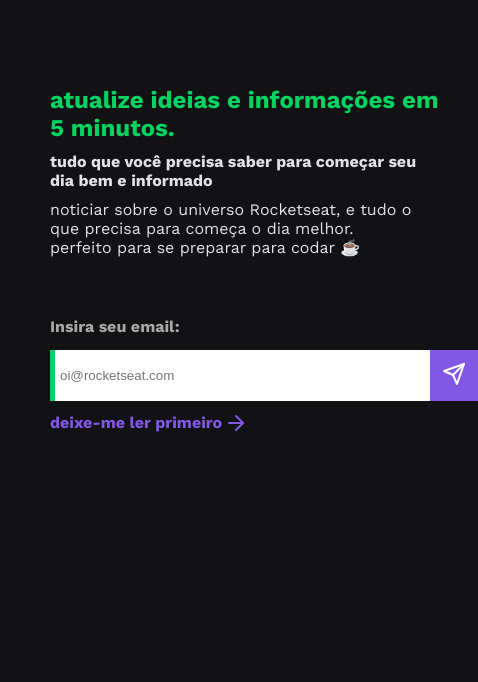
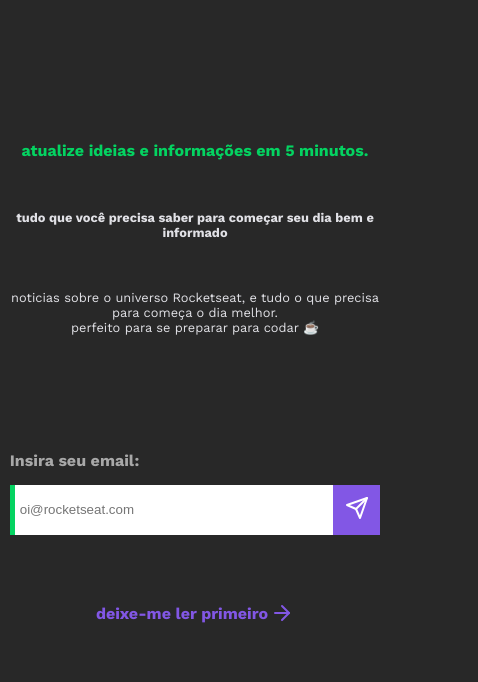
Before and after one commit to alvarento/newsletter-capture-page-rocketseat, a plain HTML site: page index.html in a window 390 px wide. Shown: the part 162-844 px from the top of the page, 478 px wide, since content can reach past the window. Drawn offline with nearby package versions, Linux system fonts and the light colour scheme; grey boxes are pictures that could not be loaded.

Commit message:
add mobile.css and README.md

```diff
--- /dev/null
+++ b/css/mobile.css
@@ -0,0 +1,48 @@
+body {
+    max-width: 100vh;
+    max-height: 100vh;
+    display: block;
+}
+
+.container-text {
+    display: flex;
+    flex-direction: column;
+    justify-content: space-evenly;
+    align-items: center;
+    width: 100%;
+    min-height: 100vh;
+    background-color: #282828;
+}
+
+.container-image {
+    display: none;
+}
+
+.container-text > * {
+    margin-left: 0;
+}
+
+section #logo {
+    width: 90%;
+    margin-top: 5px;
+}
+
+form {
+    width: 95%;
+}
+
+form div {
+    width: 100%;
+}
+
+div.textos {
+    padding: 0 5px;
+    display: flex;
+    gap: 50px;
+    text-align: center;
+    font-size: .8rem;
+}
+
+h2 {
+    font-size: 1rem;
+}
--- a/css/style.css
+++ b/css/style.css
@@ -1,5 +1,5 @@
 html:root {
-        --body-bg-color: #121214;
+        --body-bg-color: #282828;
         --text-color: #E1E1E6;
         --title-color: #04D361;
         --form-color: #A8A8A8;
@@ -20,7 +20,7 @@
 }
 
 .container-image {
-    background-image: url("../assets/read_news.jpg");
+    background-image: url("../assets/images/read_news.jpg");
     background-repeat: no-repeat;
     background-size: cover;
     background-position: right;
@@ -28,7 +28,7 @@
     z-index: -1;
 }
 
-.textos {
+div.textos {
     display: flex;
     flex-direction: column;
     gap: 10px;
--- a/index.html
+++ b/index.html
@@ -5,7 +5,9 @@
     <meta http-equiv="X-UA-Compatible" content="IE=edge">
     <meta name="viewport" content="width=device-width, initial-scale=1.0">
     <link href="https://fonts.googleapis.com/css2?family=League+Spartan:wght@400;500;700&family=Noto+Sans:wght@400;700&family=Poppins:wght@300;400;500;600&family=Righteous&family=Sarala:wght@400;700&family=Work+Sans:wght@400;500;700&display=swap" rel="stylesheet">
+    <!-- Styles Sheets -->
     <link rel="stylesheet" href="/css/style.css">
+    <link rel="stylesheet" media="screen and (max-width: 768px)" href="css/mobile.css">
     <title>RocketNews</title>
 </head>
 <body>
@@ -14,7 +16,7 @@
         <div class="textos">
             <h2>atualize ideias e informações em 5 minutos.</h2>
             <p class="paragrafo-one">tudo que você precisa saber para começar seu dia bem e informado</p>
-            <p>noticiar sobre o universo Rocketseat, e tudo o que precisa para começa o dia melhor. <br>
+            <p>noticias sobre o universo Rocketseat, e tudo o que precisa para começa o dia melhor. <br>
             perfeito para se preparar para codar ☕</p>
         </div>
         <form>
```
Also changed, not shown: assets/images/icon.png (renamed from assets/icon.png), assets/images/layout.png (added), 3 other files.
